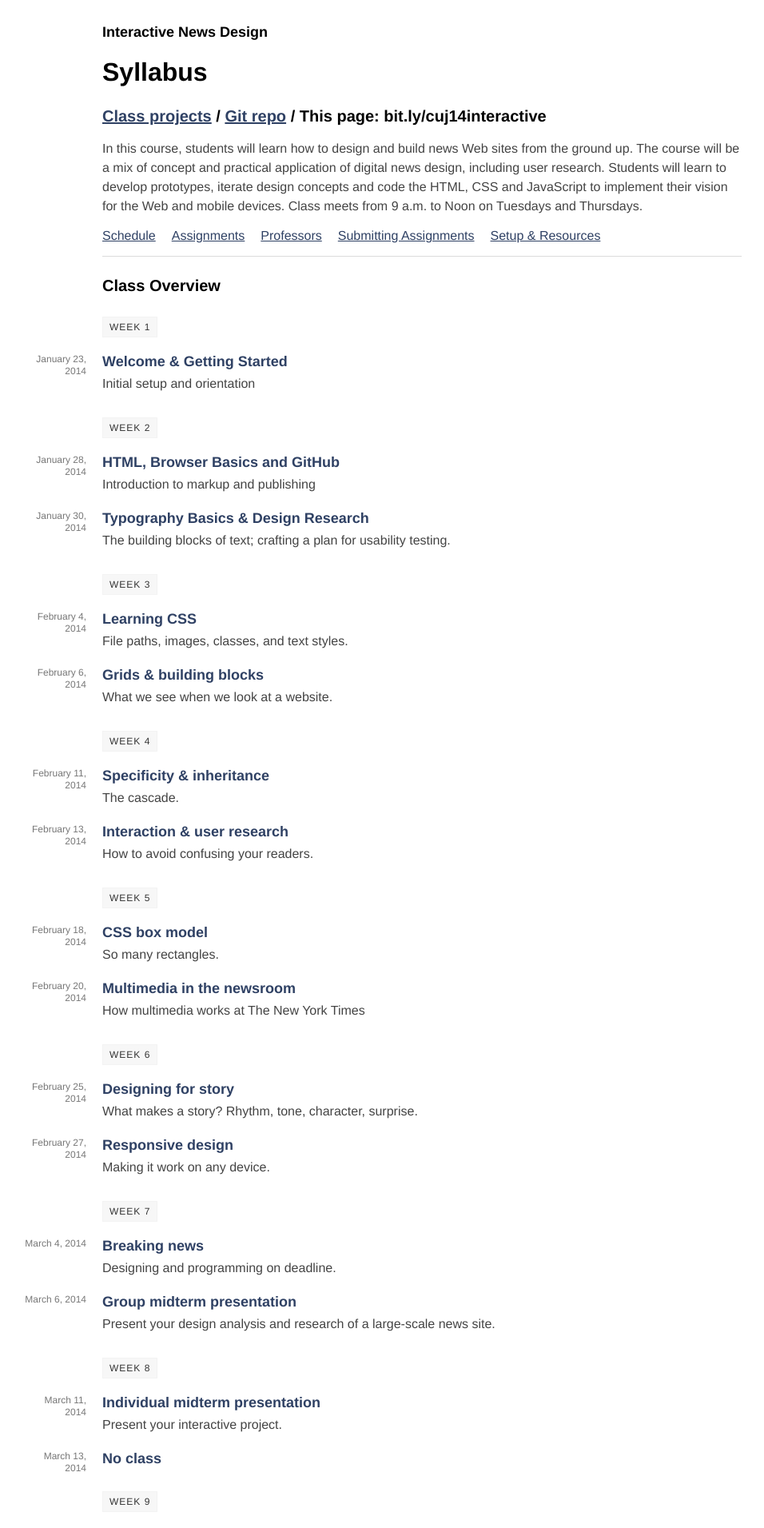
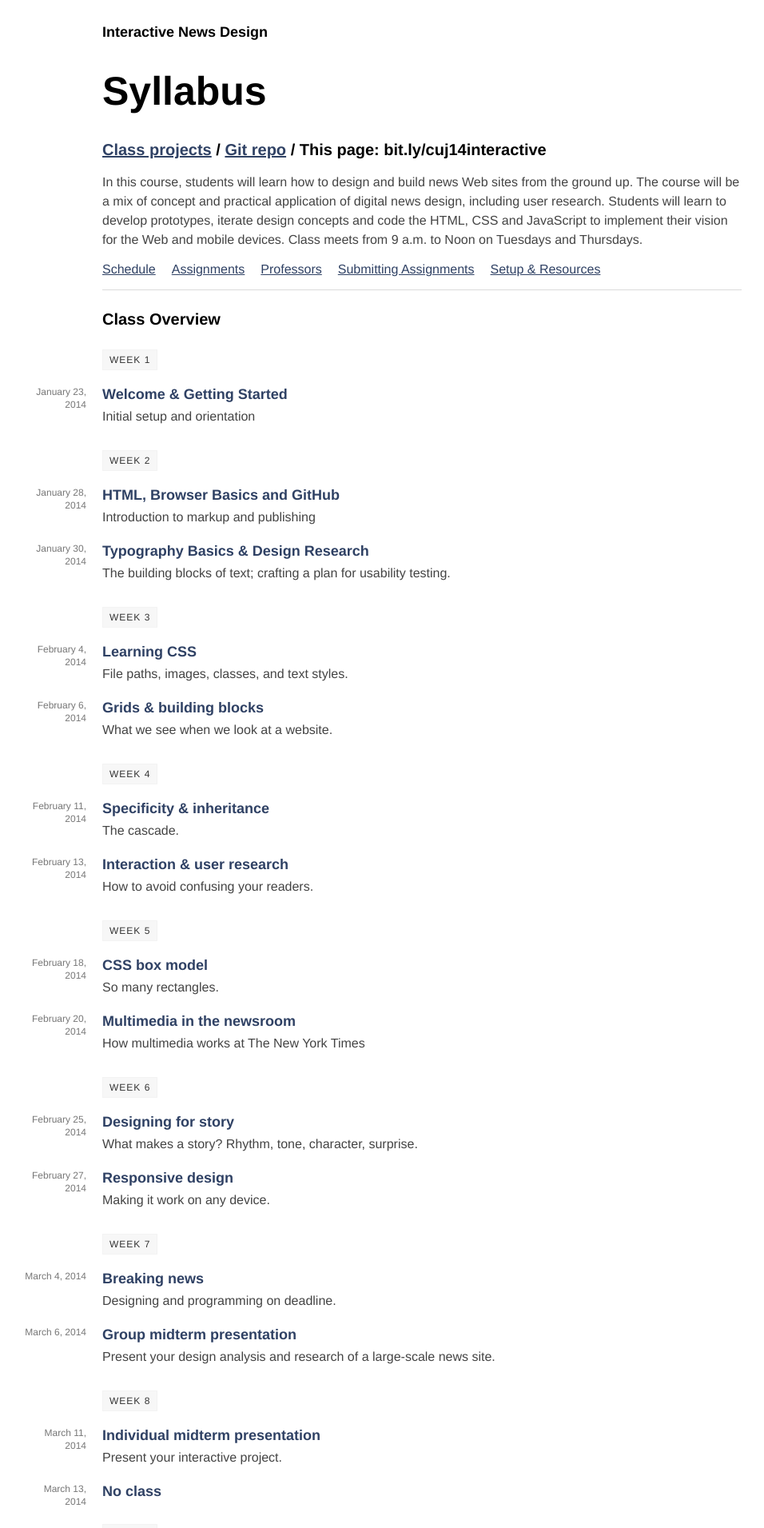
Before and after one commit to tysone/2014-columbia, a Jekyll site: the page built from index.html, in a window 1280 px wide. Shown: the top 1911 px of the page at 80% size, without its empty margins (152-1108 px from the left). Built offline with Jekyll 4.4.1, drawn with Linux system fonts in a browser that asks for light colours.

Commit message:
minor ch

```diff
--- a/assets/styles.css
+++ b/assets/styles.css
@@ -10,6 +10,10 @@ margin:30px auto
 
 a,a:visited {
 color:#2f4164
+}
+
+h1 {
+	font-size: 50px;
 }
 
 h2 {
```
